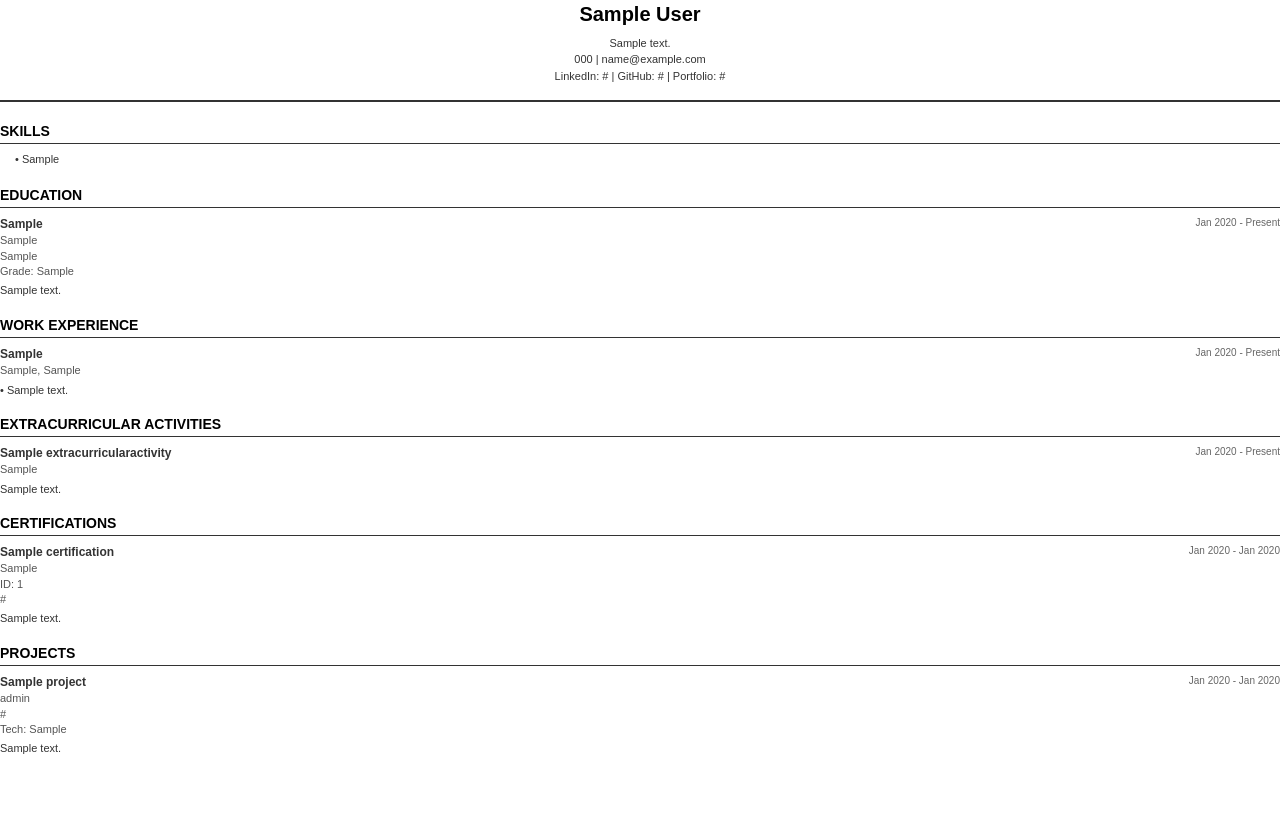
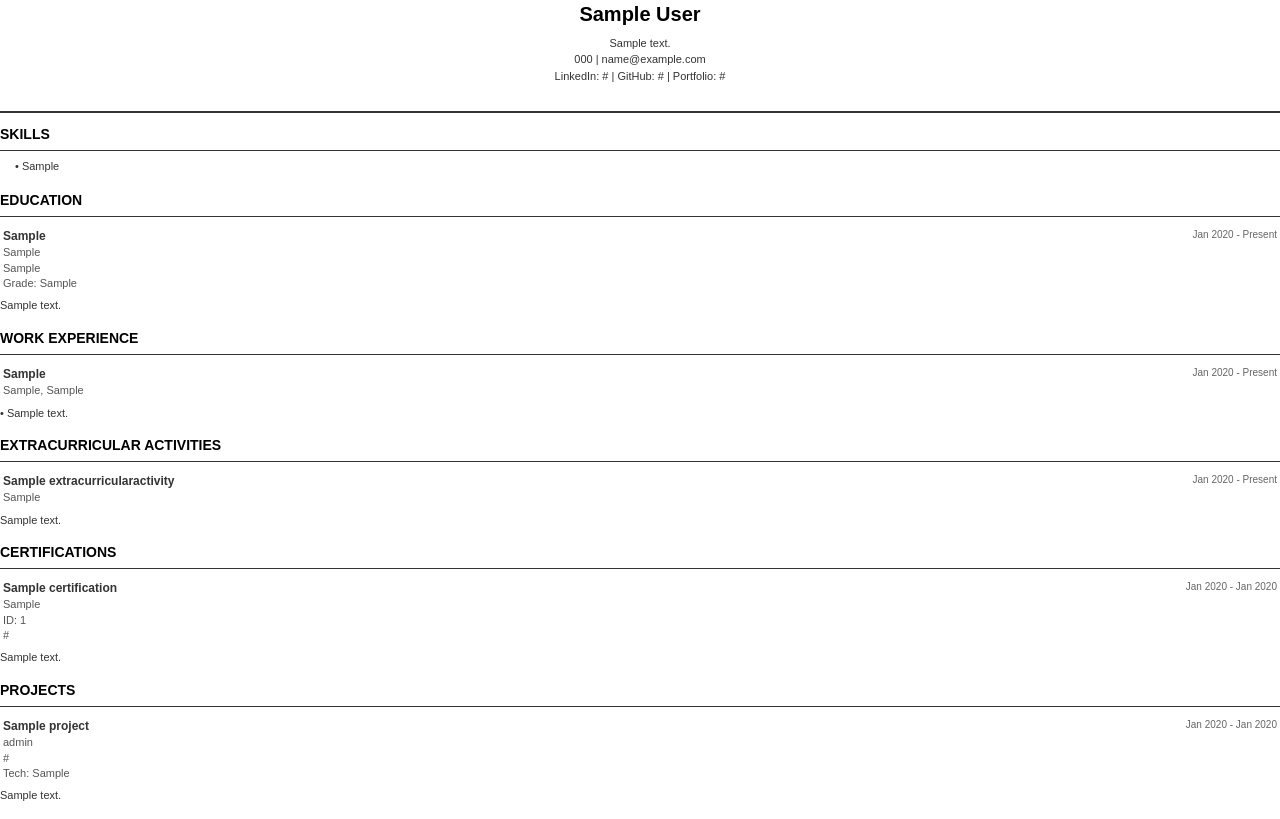
Before and after one commit to sudip6164/rojgarpatra, a Django app: template templates/resumes/pdf_template.html in a window 1280 px wide. Before the commit the page ends 754 px from the top, so only its background shows below. Run offline with Django 4.2, Linux system fonts and the light colour scheme; the template is opened without the code that fills it: values that come from a table or form of the project are taken from there, others are empty; tables that the repository leaves empty hold one stand-in row (values such as "Sample post").

Commit message:
pdf rendering issue fix

```diff
--- a/requirements.txt
+++ b/requirements.txt
@@ -1,7 +1,5 @@
 Django==4.2.7
 Pillow==10.1.0
 python-dotenv>=1.0.0
-WeasyPrint>=61.0
 xhtml2pdf>=0.2.12
 reportlab>=4.0.4
-pdfkit>=1.0.0
--- a/templates/resumes/pdf_template.html
+++ b/templates/resumes/pdf_template.html
@@ -18,12 +18,13 @@
             margin: 0;
             padding: 0;
         }
+        h1, h2, h3, h4, h5, h6 { margin: 0; padding: 0; }
+        p { margin: 0; padding: 0; }
 
         .header {
             text-align: center;
-            border-bottom: 2px solid #333;
-            padding-bottom: 15px;
-            margin-bottom: 20px;
+            padding-bottom: 10px;
+            margin-bottom: 16px;
         }
 
         .header h1 {
@@ -43,32 +44,28 @@
         }
 
         .section {
-            margin-bottom: 18px;
+            margin-bottom: 16px;
         }
 
         .section-title {
             font-size: 14px;
             font-weight: bold;
             color: #000;
-            border-bottom: 1px solid #333;
-            padding-bottom: 2px;
-            margin-bottom: 8px;
+            padding-bottom: 0;
+            margin-bottom: 6px;
             text-transform: uppercase;
         }
 
+        /* Horizontal rules using hr (reliable in xhtml2pdf) */
+        hr.rule { border: 0; border-top: 1px solid #333; height: 0; margin: 6px 0 8px 0; }
+        hr.rule-thick { border: 0; border-top: 2px solid #333; height: 0; margin: 8px 0 12px 0; }
+
         .entry {
-            margin-bottom: 12px;
+            margin-bottom: 10px;
         }
 
         .entry:last-child {
             margin-bottom: 0;
-        }
-
-        .entry-header {
-            display: flex;
-            justify-content: space-between;
-            align-items: flex-start;
-            margin-bottom: 3px;
         }
 
         .entry-title {
@@ -85,7 +82,6 @@
             font-size: 10px;
             color: #666;
             text-align: right;
-            white-space: nowrap;
         }
 
         .entry-description {
@@ -103,25 +99,10 @@
             margin-left: 15px;
             text-indent: -15px;
         }
-
-        /* Flexbox alternative for better PDF support */
-        .flex-container {
-            width: 100%;
-            display: table;
-        }
-
-        .flex-left {
-            display: table-cell;
-            width: 70%;
-            vertical-align: top;
-        }
-
-        .flex-right {
-            display: table-cell;
-            width: 30%;
-            vertical-align: top;
-            text-align: right;
-        }
+        /* Table-based layout to avoid renderer artifacts */
+        table.row { width: 100%; border: 0; border-collapse: separate; }
+        td.left-col { width: 70%; vertical-align: top; }
+        td.right-col { width: 30%; vertical-align: top; text-align: right; }
     </style>
 </head>
 <body>
@@ -140,10 +121,12 @@
             {% endif %}
         </div>
     </div>
+    <hr class="rule-thick" />
 
     <!-- Skills -->
     <div class="section">
         <div class="section-title">Skills</div>
+        <hr class="rule" />
         <div class="skills-list">
             {% for skill in resume.skills_list %}
                 <span class="bullet-point">• {{ skill }}</span>{% if not forloop.last %}<br>{% endif %}
@@ -155,25 +138,20 @@
     {% if resume.education.all %}
         <div class="section">
             <div class="section-title">Education</div>
+            <hr class="rule" />
             {% for education in resume.education.all %}
                 <div class="entry">
-                    <div class="flex-container">
-                        <div class="flex-left">
+                    <table class="row"><tr>
+                        <td class="left-col">
                             <div class="entry-title">{{ education.degree }}</div>
                             <div class="entry-company">{{ education.institution }}</div>
-                            {% if education.field_of_study %}
-                                <div class="entry-company">{{ education.field_of_study }}</div>
-                            {% endif %}
-                            {% if education.grade %}
-                                <div class="entry-company">Grade: {{ education.grade }}</div>
-                            {% endif %}
-                        </div>
-                        <div class="flex-right">
-                            <div class="entry-date">
-                                {{ education.start_date|date:"M Y" }} - {% if education.is_current %}Present{% else %}{{ education.end_date|date:"M Y" }}{% endif %}
-                            </div>
-                        </div>
-                    </div>
+                            {% if education.field_of_study %}<div class="entry-company">{{ education.field_of_study }}</div>{% endif %}
+                            {% if education.grade %}<div class="entry-company">Grade: {{ education.grade }}</div>{% endif %}
+                        </td>
+                        <td class="right-col">
+                            <div class="entry-date">{{ education.start_date|date:"M Y" }} - {% if education.is_current %}Present{% else %}{{ education.end_date|date:"M Y" }}{% endif %}</div>
+                        </td>
+                    </tr></table>
                     {% if education.description %}
                         <div class="entry-description">{{ education.description }}</div>
                     {% endif %}
@@ -186,19 +164,18 @@
     {% if resume.work_experience.all %}
         <div class="section">
             <div class="section-title">Work Experience</div>
+            <hr class="rule" />
             {% for work in resume.work_experience.all %}
                 <div class="entry">
-                    <div class="flex-container">
-                        <div class="flex-left">
+                    <table class="row"><tr>
+                        <td class="left-col">
                             <div class="entry-title">{{ work.position }}</div>
                             <div class="entry-company">{{ work.company }}{% if work.location %}, {{ work.location }}{% endif %}</div>
-                        </div>
-                        <div class="flex-right">
-                            <div class="entry-date">
-                                {{ work.start_date|date:"M Y" }} - {% if work.is_current %}Present{% else %}{{ work.end_date|date:"M Y" }}{% endif %}
-                            </div>
-                        </div>
-                    </div>
+                        </td>
+                        <td class="right-col">
+                            <div class="entry-date">{{ work.start_date|date:"M Y" }} - {% if work.is_current %}Present{% else %}{{ work.end_date|date:"M Y" }}{% endif %}</div>
+                        </td>
+                    </tr></table>
                     <div class="entry-description">
                         {% for line in work.description|linebreaksbr|split:"<br />" %}
                             {% if line.strip %}
@@ -215,21 +192,18 @@
     {% if resume.extracurricular_activities.all %}
         <div class="section">
             <div class="section-title">Extracurricular Activities</div>
+            <hr class="rule" />
             {% for activity in resume.extracurricular_activities.all %}
                 <div class="entry">
-                    <div class="flex-container">
-                        <div class="flex-left">
+                    <table class="row"><tr>
+                        <td class="left-col">
                             <div class="entry-title">{{ activity.title }}</div>
-                            {% if activity.organization %}
-                                <div class="entry-company">{{ activity.organization }}</div>
-                            {% endif %}
-                        </div>
-                        <div class="flex-right">
-                            <div class="entry-date">
-                                {{ activity.start_date|date:"M Y" }} - {% if activity.is_current %}Present{% else %}{{ activity.end_date|date:"M Y" }}{% endif %}
-                            </div>
-                        </div>
-                    </div>
+                            {% if activity.organization %}<div class="entry-company">{{ activity.organization }}</div>{% endif %}
+                        </td>
+                        <td class="right-col">
+                            <div class="entry-date">{{ activity.start_date|date:"M Y" }} - {% if activity.is_current %}Present{% else %}{{ activity.end_date|date:"M Y" }}{% endif %}</div>
+                        </td>
+                    </tr></table>
                     <div class="entry-description">{{ activity.description }}</div>
                 </div>
             {% endfor %}
@@ -239,22 +213,20 @@
     {% if resume.certifications.all %}
         <div class="section">
             <div class="section-title">Certifications</div>
+            <hr class="rule" />
             {% for cert in resume.certifications.all %}
                 <div class="entry">
-                    <div class="flex-container">
-                        <div class="flex-left">
+                    <table class="row"><tr>
+                        <td class="left-col">
                             <div class="entry-title">{{ cert.title }}</div>
                             {% if cert.issuer %}<div class="entry-company">{{ cert.issuer }}</div>{% endif %}
                             {% if cert.credential_id %}<div class="entry-company">ID: {{ cert.credential_id }}</div>{% endif %}
                             {% if cert.credential_url %}<div class="entry-company">{{ cert.credential_url }}</div>{% endif %}
-                        </div>
-                        <div class="flex-right">
-                            <div class="entry-date">
-                                {% if cert.issue_date %}{{ cert.issue_date|date:"M Y" }}{% endif %}
-                                {% if cert.expiration_date %}- {{ cert.expiration_date|date:"M Y" }}{% endif %}
-                            </div>
-                        </div>
-                    </div>
+                        </td>
+                        <td class="right-col">
+                            <div class="entry-date">{% if cert.issue_date %}{{ cert.issue_date|date:"M Y" }}{% endif %}{% if cert.expiration_date %} - {{ cert.expiration_date|date:"M Y" }}{% endif %}</div>
+                        </td>
+                    </tr></table>
                     {% if cert.description %}<div class="entry-description">{{ cert.description }}</div>{% endif %}
                 </div>
             {% endfor %}
@@ -264,22 +236,20 @@
     {% if resume.projects.all %}
         <div class="section">
             <div class="section-title">Projects</div>
+            <hr class="rule" />
             {% for project in resume.projects.all %}
                 <div class="entry">
-                    <div class="flex-container">
-                        <div class="flex-left">
+                    <table class="row"><tr>
+                        <td class="left-col">
                             <div class="entry-title">{{ project.name }}</div>
                             {% if project.role %}<div class="entry-company">{{ project.role }}</div>{% endif %}
                             {% if project.link %}<div class="entry-company">{{ project.link }}</div>{% endif %}
                             {% if project.technologies %}<div class="entry-company">Tech: {{ project.technologies }}</div>{% endif %}
-                        </div>
-                        <div class="flex-right">
-                            <div class="entry-date">
-                                {% if project.start_date %}{{ project.start_date|date:"M Y" }}{% endif %}
-                                {% if project.end_date %}- {{ project.end_date|date:"M Y" }}{% endif %}
-                            </div>
-                        </div>
-                    </div>
+                        </td>
+                        <td class="right-col">
+                            <div class="entry-date">{% if project.start_date %}{{ project.start_date|date:"M Y" }}{% endif %}{% if project.end_date %} - {{ project.end_date|date:"M Y" }}{% endif %}</div>
+                        </td>
+                    </tr></table>
                     {% if project.description %}<div class="entry-description">{{ project.description }}</div>{% endif %}
                 </div>
             {% endfor %}
```
Also changed, not shown: resumes/utils.py (+3 -105 lines), templates/preview_base.html (+14 -0 lines), templates/resumes/preview.html (+8 -2 lines).
